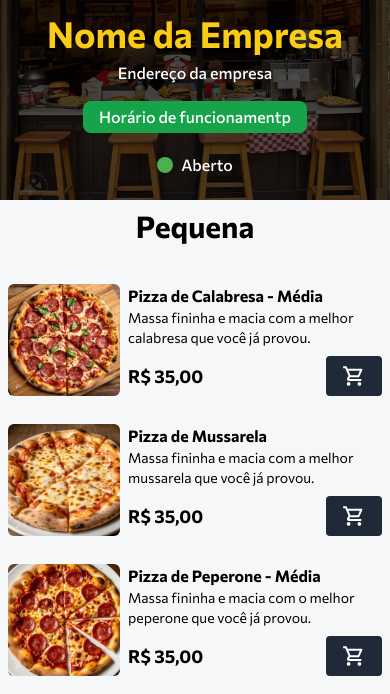
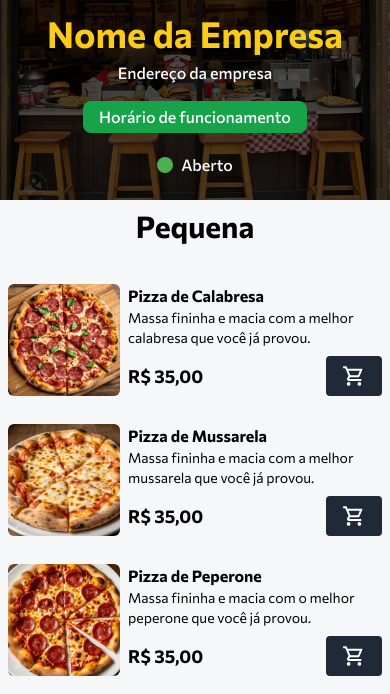
Before and after one commit to smart-food-pedidos/pizza-siri-cascudo, a website: page categories/hamburgers.html in a window 390 px wide. Shown: the part 150-844 px from the top of the page. Drawn offline with nearby package versions, Linux system fonts and the light colour scheme.

Commit message:
hamburgers.html

```diff
--- a/categories/hamburgers.html
+++ b/categories/hamburgers.html
@@ -33,7 +33,7 @@
 
                 <div class="bg-green-600 mt-4 px-4 py-1 rounded-lg">
                     <span class="text-center text-white font-medium">
-                        Horário de funcionamentp
+                        Horário de funcionamento
                     </span>
 
                 </div>
@@ -70,14 +70,14 @@
                     class="w-28 h-28 rounded-md hover:scale-110 hover:-rotate-2 duration-300" loading="lazy">
 
                 <div class="flex-auto">
-                    <p class="font-bold">Pizza de Calabresa - Média</p>
+                    <p class="font-bold">Pizza de Calabresa</p>
                     <p class="text-sm">Massa fininha e macia com a melhor calabresa que você já provou.</p>
 
                     <div class="flex items-center gap-2 justify-between mt-2">
                         <p class="font-bold text-lg">R$ 35,00</p>
                         <button type="button"
                             class="bg-gray-800 px-4 py-2 rounded add-to-cart-btn flex items-center justify-center sm:w-auto "
-                            data-name="Pizza de calabresa - Média" data-price="35.00">
+                            data-name="Pizza de calabresa" data-price="35.00">
                             <span class="material-symbols-outlined text-white">
                                 <img src="../assets/shopping_cart.svg" alt="card-add" class="w-6 h-6">
                             </span>
@@ -115,14 +115,14 @@
                     class="w-28 h-28 rounded-md hover:scale-110 hover:-rotate-2 duration-300" loading="lazy">
 
                 <div class="flex-auto">
-                    <p class="font-bold">Pizza de Peperone - Média</p>
+                    <p class="font-bold">Pizza de Peperone</p>
                     <p class="text-sm">Massa fininha e macia com o melhor peperone que você já provou.</p>
 
                     <div class="flex items-center gap-2 justify-between mt-2">
                         <p class="font-bold text-lg">R$ 35,00</p>
                         <button type="button"
                             class="bg-gray-800 px-4 py-2 rounded add-to-cart-btn flex items-center justify-center sm:w-auto "
-                            data-name="Pizza de Peperone - Média" data-price="35.00">
+                            data-name="Pizza de Peperone" data-price="35.00">
                             <span class="material-symbols-outlined text-white">
                                 <img src="../assets/shopping_cart.svg" alt="card-add" class="w-6 h-6">
                             </span>
```
